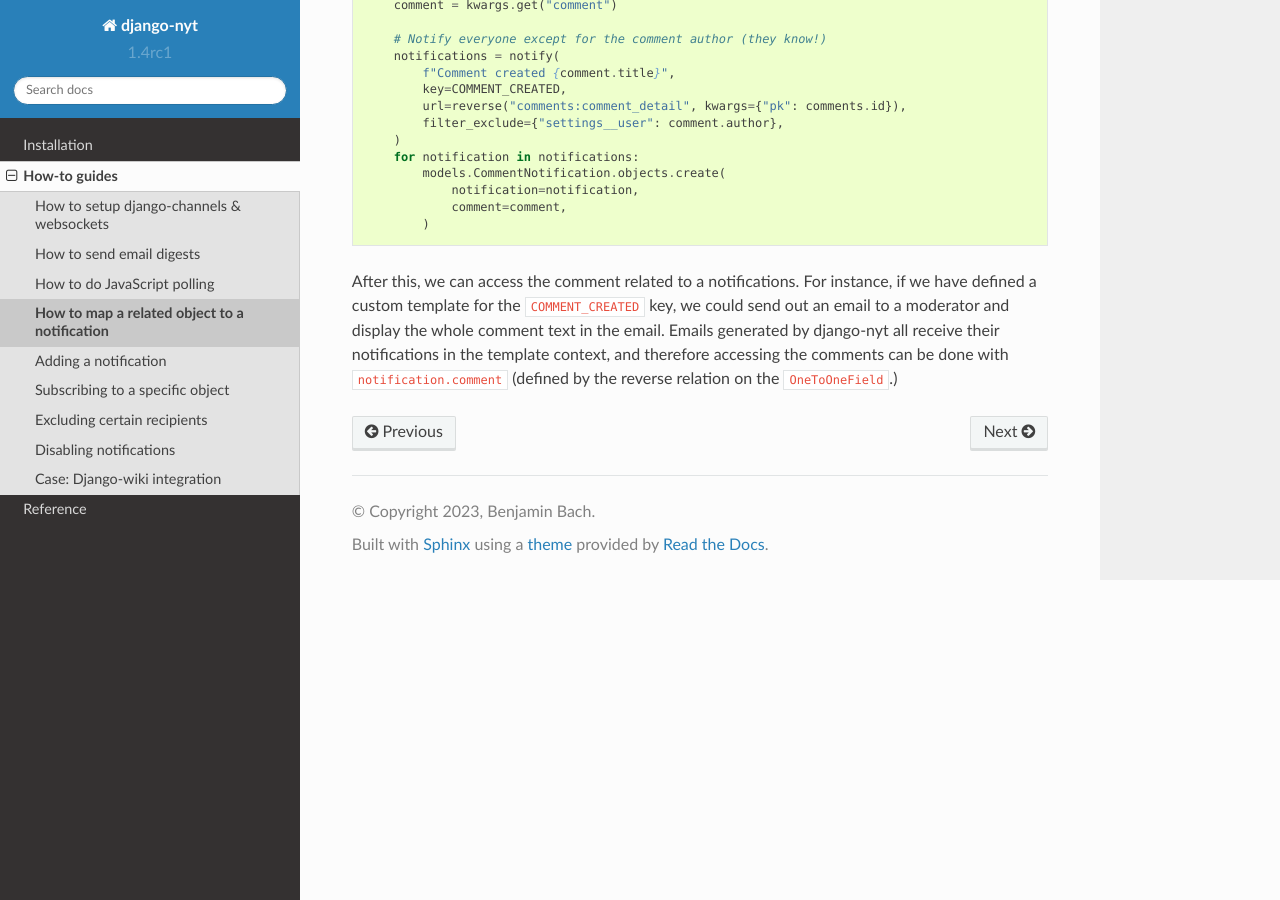
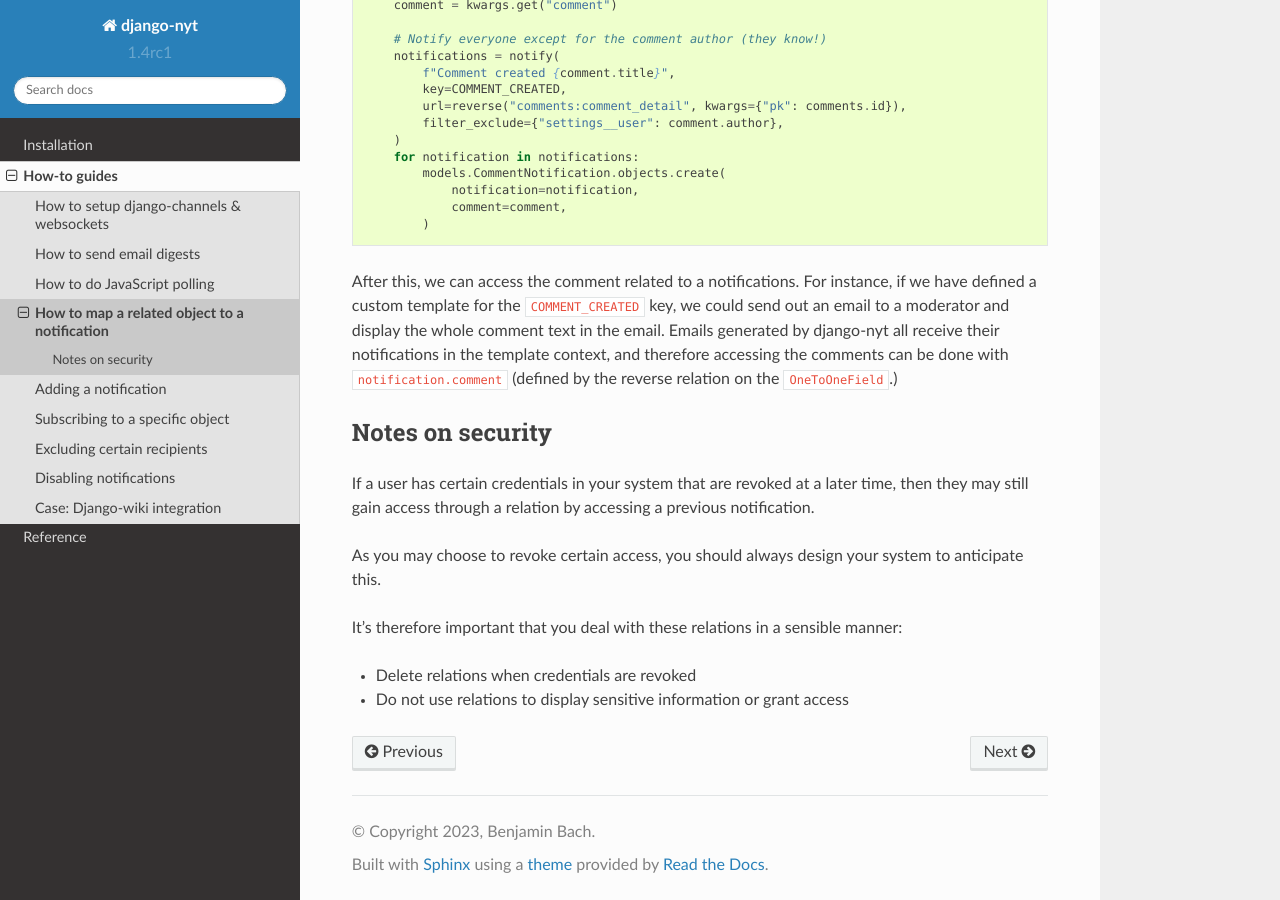
Before and after one commit to django-wiki/django-nyt, a Sphinx documentation site: the page built from docs/howto/object_relations.rst, in a window 1280 px wide and 900 px high, scrolled down 715 px. Built offline with Sphinx 7.4.7 and the Read the Docs theme 2.0.0, drawn with Linux system fonts in a browser that asks for light colours; pages that are not in the unit, such as notebooks, are missing from menus.

Commit message:
Notes on security regarding object relations

```diff
--- a/docs/howto/object_relations.rst
+++ b/docs/howto/object_relations.rst
@@ -49,3 +49,16 @@ For instance, if we have defined a custom template for the ``COMMENT_CREATED`` k
 we could send out an email to a moderator and display the whole comment text in the email.
 Emails generated by django-nyt all receive their notifications in the template context,
 and therefore accessing the comments can be done with ``notification.comment`` (defined by the reverse relation on the ``OneToOneField``.)
+
+Notes on security
+-----------------
+
+If a user has certain credentials in your system that are revoked at a later time,
+then they may still gain access through a relation by accessing a previous notification.
+
+As you may choose to revoke certain access, you should always design your system to anticipate this.
+
+It's therefore important that you deal with these relations in a sensible manner:
+
+* Delete relations when credentials are revoked
+* Do not use relations to display sensitive information or grant access
```
